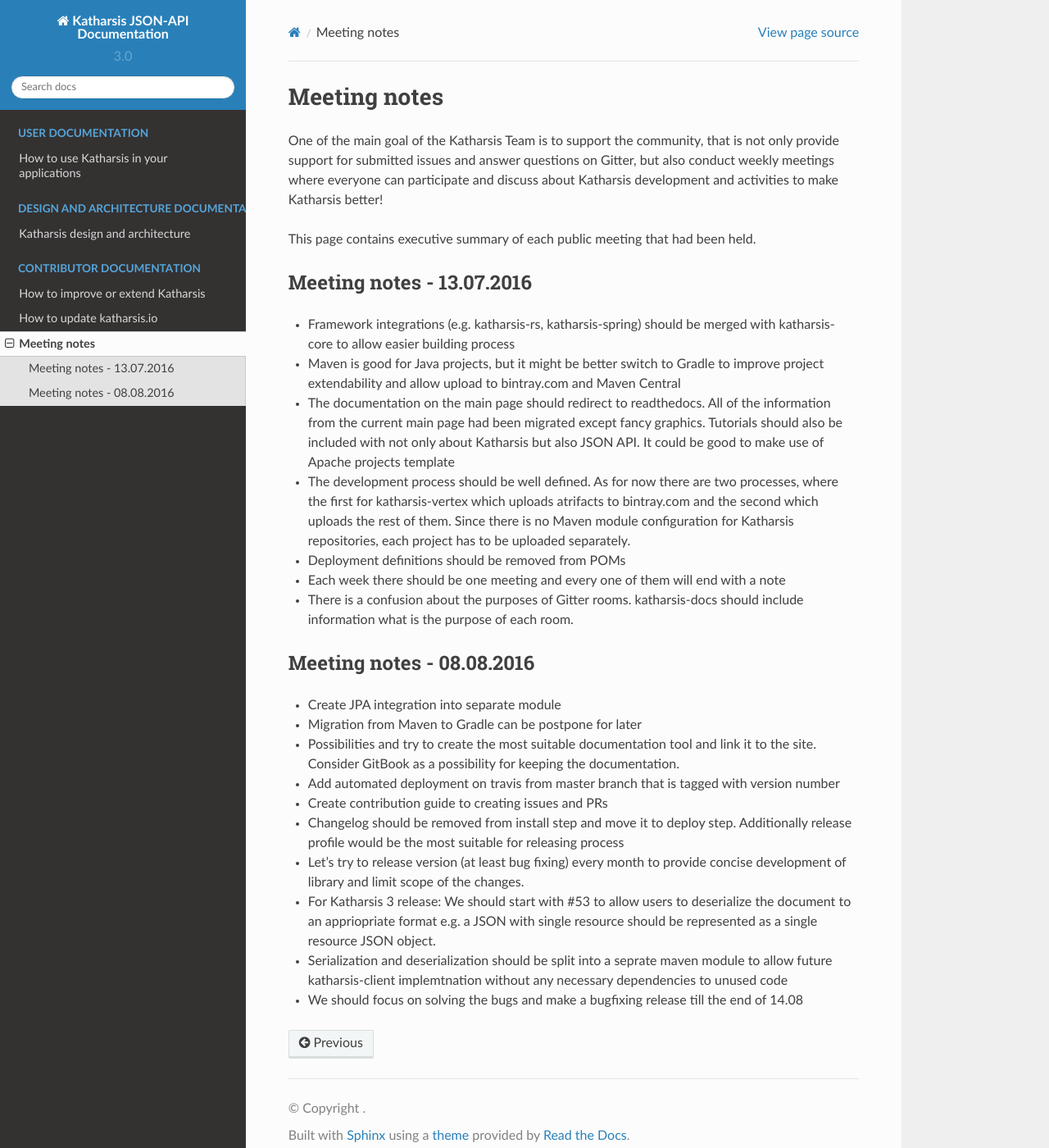
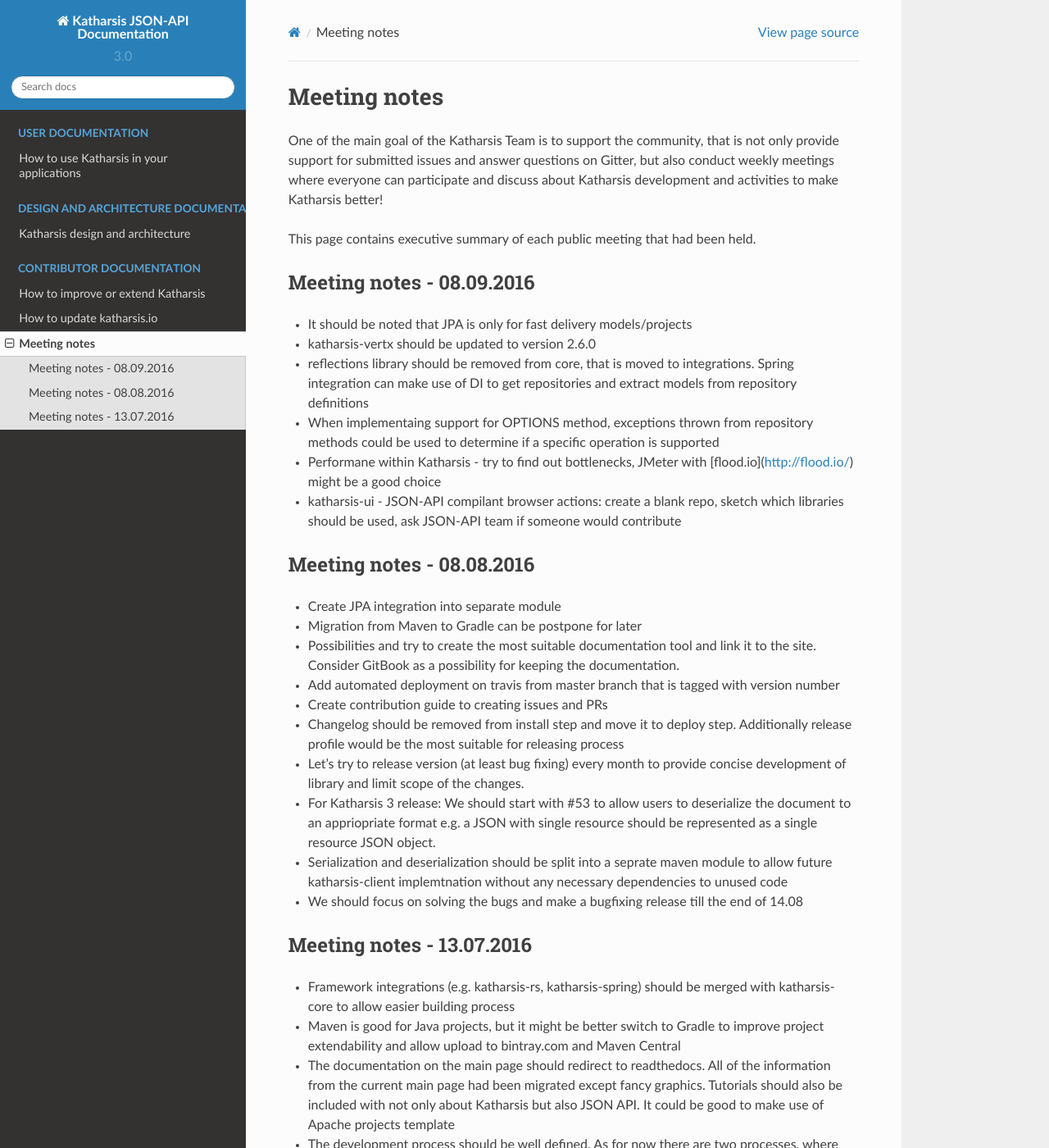
Before and after one commit to katharsis-project/katharsis-docs, a Sphinx documentation site: the page built from source/meeting-notes.rst, in a window 1280 px wide and 1400 px high. Shown: the whole window at 82% size. Built offline with Sphinx 7.4.7 and the Read the Docs theme 2.0.0, drawn with Linux system fonts in a browser that asks for light colours; some of the changed text lies outside the part shown.

Commit message:
08.09 meeting notes

```diff
--- a/source/meeting-notes.rst
+++ b/source/meeting-notes.rst
@@ -5,16 +5,15 @@
 
 This page contains executive summary of each public meeting that had been held.
 
-Meeting notes - 13.07.2016
+Meeting notes - 08.09.2016
 ------------------------------
 
-* Framework integrations (e.g. katharsis-rs, katharsis-spring) should be merged with katharsis-core to allow easier building process
-* Maven is good for Java projects, but it might be better switch to Gradle to improve project extendability and allow upload to bintray.com and Maven Central
-* The documentation on the main page should redirect to readthedocs. All of the information from the current main page had been migrated except fancy graphics. Tutorials should also be included with not only about Katharsis but also JSON API. It could be good to make use of Apache projects template
-* The development process should be well defined. As for now there are two processes, where the first for katharsis-vertex which uploads atrifacts to bintray.com and the second which uploads the rest of them. Since there is no Maven module configuration for Katharsis repositories, each project has to be uploaded separately.
-* Deployment definitions should be removed from POMs
-* Each week there should be one meeting and every one of them will end with a note
-* There is a confusion about the purposes of Gitter rooms. katharsis-docs should include information what is the purpose of each room.
+* It should be noted that JPA is only for fast delivery models/projects
+* katharsis-vertx should be updated to version 2.6.0
+* reflections library should be removed from core, that is moved to integrations. Spring integration can make use of DI to get repositories and extract models from repository definitions
+* When implementaing support for OPTIONS method, exceptions thrown from repository methods could be used to determine if a specific operation is supported
+* Performane within Katharsis - try to find out bottlenecks, JMeter with [flood.io](http://flood.io/) might be a good choice
+* katharsis-ui - JSON-API compilant browser actions: create a blank repo, sketch which libraries should be used, ask JSON-API team if someone would contribute
 
 Meeting notes - 08.08.2016
 ------------------------------
@@ -29,3 +28,14 @@
 * For Katharsis 3 release: We should start with #53 to allow users to deserialize the document to an appriopriate format e.g. a JSON with single resource should be represented as a single resource JSON object.
 * Serialization and deserialization should be split into a seprate maven module to allow future katharsis-client implemtnation without any necessary dependencies to unused code
 * We should focus on solving the bugs and make a bugfixing release till the end of 14.08
+
+Meeting notes - 13.07.2016
+------------------------------
+
+* Framework integrations (e.g. katharsis-rs, katharsis-spring) should be merged with katharsis-core to allow easier building process
+* Maven is good for Java projects, but it might be better switch to Gradle to improve project extendability and allow upload to bintray.com and Maven Central
+* The documentation on the main page should redirect to readthedocs. All of the information from the current main page had been migrated except fancy graphics. Tutorials should also be included with not only about Katharsis but also JSON API. It could be good to make use of Apache projects template
+* The development process should be well defined. As for now there are two processes, where the first for katharsis-vertex which uploads atrifacts to bintray.com and the second which uploads the rest of them. Since there is no Maven module configuration for Katharsis repositories, each project has to be uploaded separately.
+* Deployment definitions should be removed from POMs
+* Each week there should be one meeting and every one of them will end with a note
+* There is a confusion about the purposes of Gitter rooms. katharsis-docs should include information what is the purpose of each room.
```
